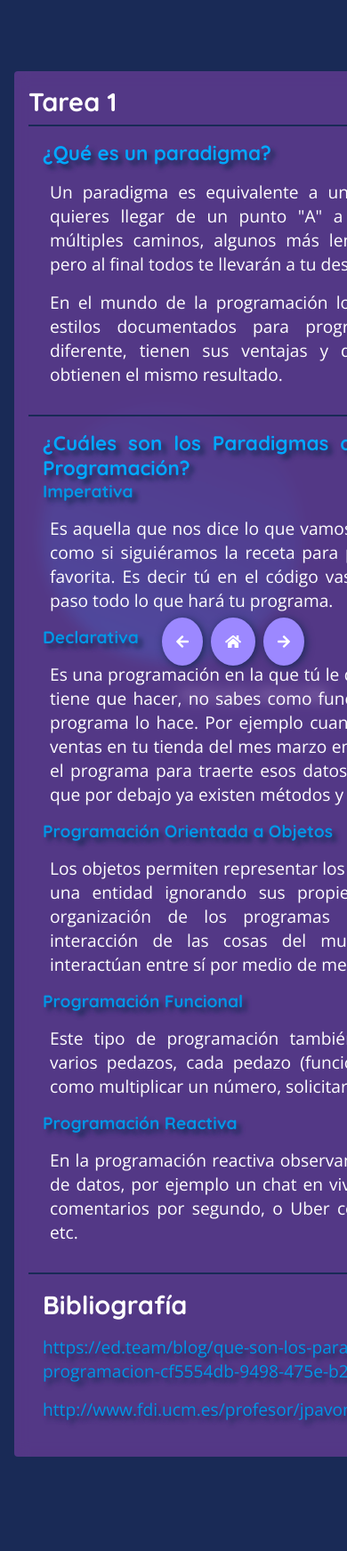
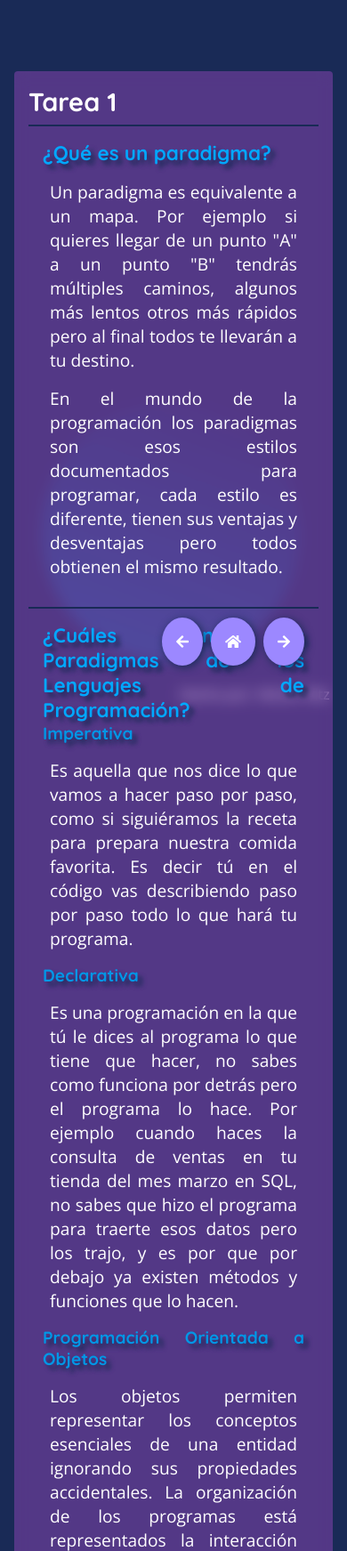
Before and after one commit to HectorMtz22/lang-pro-pia, a Node project: template src/tarea1.hbs in a window 390 px wide; the page is wider, and only the part inside the window is pictured. Shown: the part 48-1791 px from the top of that part at 89% size. Run offline with Node 20 templates, Linux system fonts and the light colour scheme; the template is opened without the code that fills it, so the values that code supplies are empty; style sheets or scripts are compiled from the project's sources.

Commit message:
Fix bug View on mobile devices

```diff
--- a/src/scss/_main.scss
+++ b/src/scss/_main.scss
@@ -8,7 +8,8 @@
   align-self: flex-start;
   font-size: 1.2em;
   text-align: justify;
-  width: 75ch;
+  width: 100%;
+  max-width: 75ch;
   margin: 3rem auto;
   padding: 1rem;
   transition: $transition;
--- a/src/scss/tareas.scss
+++ b/src/scss/tareas.scss
@@ -23,7 +23,9 @@
   }
 
   a {
-    display: block;
+    width: 100%;
+    overflow: auto;
+    display: inline-block;
     padding: 0.5rem 0;
     color: var(--third-alt);
     text-shadow: 5px 5px 5px var(--primary);
```
